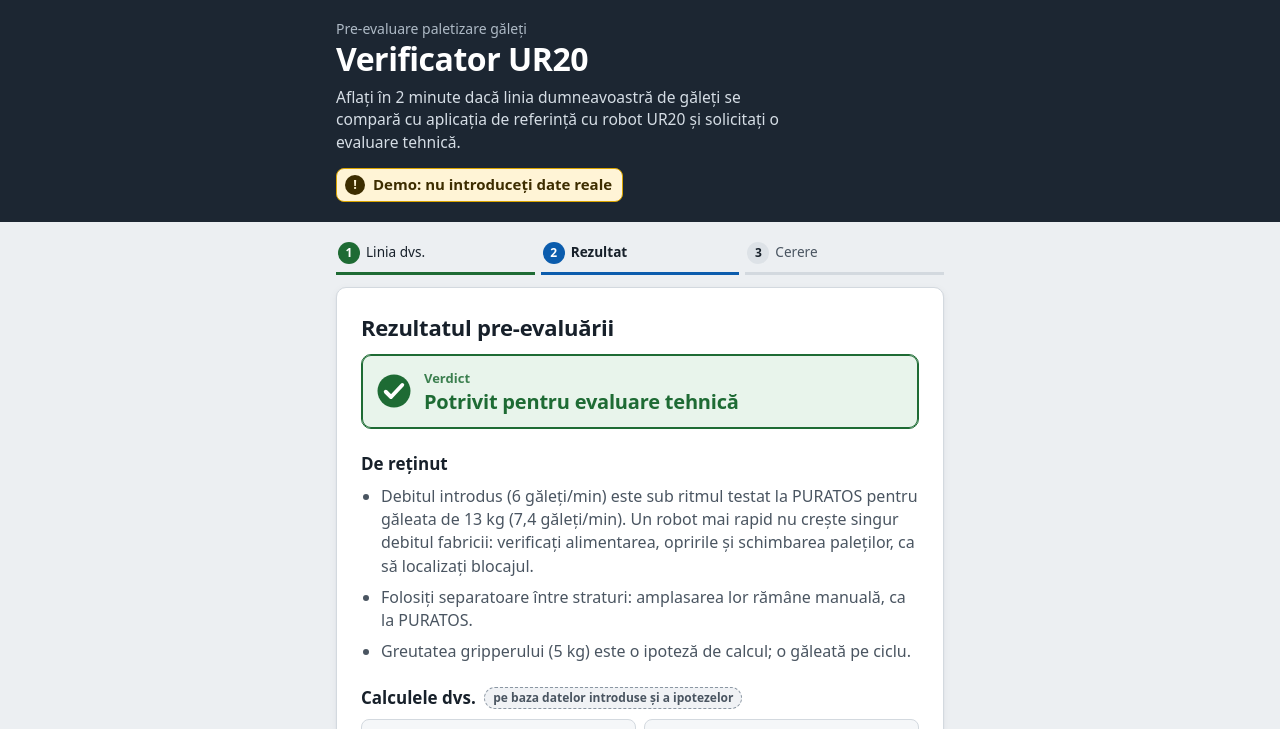
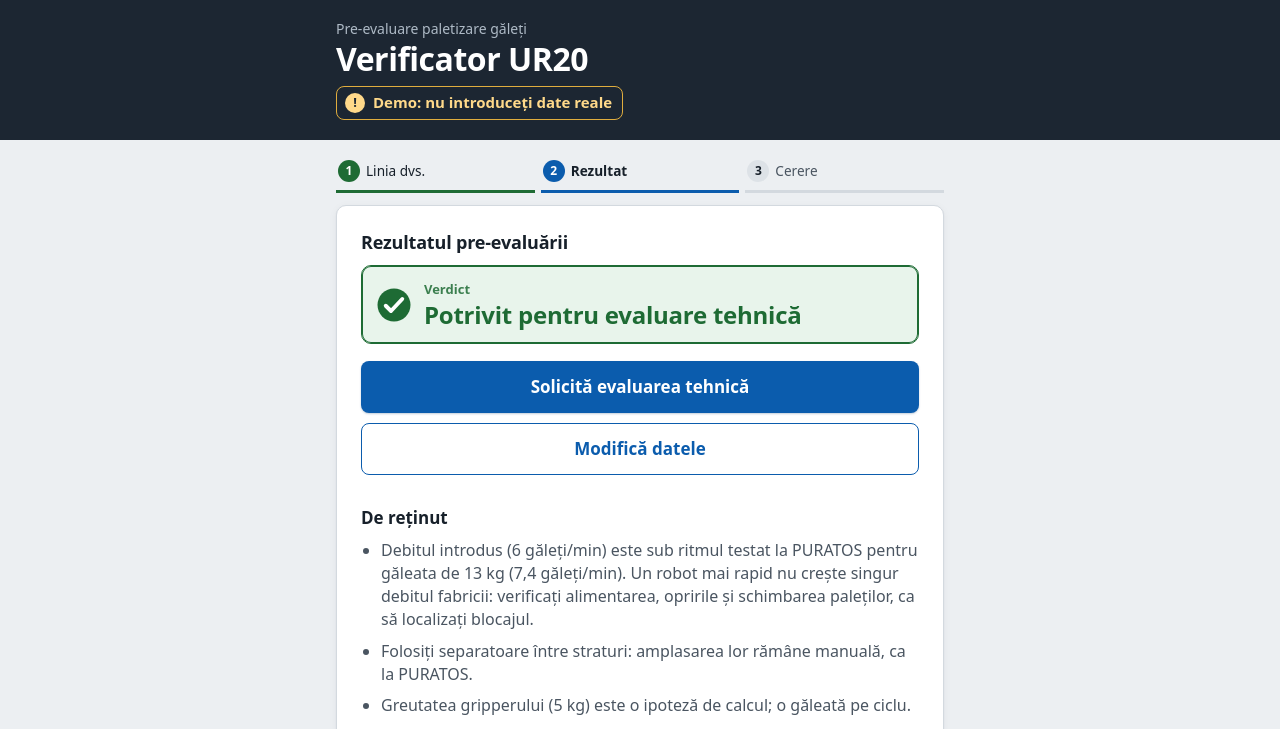
Before and after one commit to raducr516/ur20-verificator, a plain HTML site: page index.html in a window 1280 px wide. Both pictures are taken after a click on the button "Exemplu: caz normal". Shown: the top 729 px of the page. Drawn offline with Linux system fonts and the light colour scheme.

Commit message:
UX: actiunile imediat sub verdict, verdict mai mare, prim ecran mai clar
Co-Authored-By: Claude Fable 5.2 <noreply@anthropic.com>
Claude-Session: https://claude.ai/code/session_01RKSXd9RrsAChtAvbNVyMHh

```diff
--- a/style.css
+++ b/style.css
@@ -67,6 +67,12 @@ a:focus-visible { outline: 3px solid var(--focus); outline-offset: 2px; border-r
 }
 .demo-mic { margin-bottom: 10px; }
 
+/* Pe ecranele de după formular, antetul se scurtează (subtitlul e doar pentru primul ecran). */
+body:has(#ecran-linie[hidden]) .subtitlu { display: none; }
+/* Pastila Demo din antet: contur chihlimbar pe fundal închis, nu pastilă plină. */
+.antet .demo { background: transparent; color: #ffd98a; border-color: #e0ad3e; }
+.antet .demo .demo-semn { background: #ffd98a; color: var(--accent); }
+
 /* Indicator pași */
 .pasi ol { list-style: none; display: flex; gap: 6px; margin: 14px auto 2px; padding: 0; }
 .pasi li {
@@ -114,7 +120,7 @@ select {
 }
 input[type="text"]:focus, select:focus { outline: 3px solid rgba(11, 92, 173, .3); outline-offset: 0; border-color: var(--actiune); }
 input[aria-invalid="true"] { border-color: var(--eroare); box-shadow: inset 0 0 0 1px var(--eroare); }
-input[aria-invalid="true"]:focus { outline-color: rgba(179, 38, 30, .25); }
+input[aria-invalid="true"]:focus { outline-color: rgba(179, 38, 30, .25); border-color: var(--eroare); }
 
 .cu-unitate { display: flex; align-items: stretch; }
 .cu-unitate input:focus { position: relative; z-index: 1; }
@@ -185,6 +191,10 @@ input[aria-invalid="true"]:focus { outline-color: rgba(179, 38, 30, .25); }
   background: #fff; color: var(--actiune); border: 1px solid var(--actiune);
 }
 @media (hover: hover) and (pointer: fine) { .btn.btn-mic:hover { background: var(--actiune-fundal); } }
+/* O singură acțiune evidentă: exemplul normal e buton plin, cel greșit rămâne conturat. */
+#btn-exemplu-normal.btn:not(:disabled) { background: var(--actiune); color: #fff; border-color: var(--actiune); box-shadow: 0 1px 2px rgba(11, 60, 110, .25); }
+#btn-exemplu-normal.btn:not(:disabled):active { background: var(--actiune-hover); border-color: var(--actiune-hover); }
+@media (hover: hover) and (pointer: fine) { #btn-exemplu-normal.btn:not(:disabled):hover { background: var(--actiune-hover); border-color: var(--actiune-hover); } }
 .btn.btn-fictive { width: auto; margin: 0 0 18px; }
 .eroare-form { margin: 0 0 10px; }
 
@@ -230,7 +240,7 @@ input[aria-invalid="true"]:focus { outline-color: rgba(179, 38, 30, .25); }
 }
 .verdict .pictograma { flex: none; width: 36px; height: 36px; }
 .verdict .eticheta { margin: 0 0 1px; font-size: .8125rem; font-weight: 600; opacity: .85; }
-.verdict .text { margin: 0; font-size: 1.25rem; font-weight: 750; line-height: 1.22; letter-spacing: -0.01em; }
+.verdict .text { margin: 0; font-size: 1.5rem; font-weight: 750; line-height: 1.2; letter-spacing: -0.01em; }
 .verdict-potrivit { background: var(--ok-fundal); border-color: var(--ok); box-shadow: inset 0 0 0 1px var(--ok); color: var(--ok); }
 .verdict-validare { background: var(--atentie-fundal); border-color: var(--atentie-linie); box-shadow: inset 0 0 0 1px var(--atentie-linie); color: var(--atentie); }
 .verdict-in_afara { background: var(--stop-fundal); border-color: var(--stop); box-shadow: inset 0 0 0 1px var(--stop); color: var(--stop); }
@@ -266,6 +276,18 @@ input[aria-invalid="true"]:focus { outline-color: rgba(179, 38, 30, .25); }
 .referinta { background: #f2f6fb; border: 1px solid #c3d4e6; border-radius: var(--raza); padding: 14px; }
 .fix { margin: 10px 0 0; padding-top: 10px; font-size: .9375rem; line-height: 1.45; border-top: 1px solid #d3e0ed; }
 .referinta .lista-ref + .fix { margin-top: 12px; }
+
+/* Rezultat: acțiunile urcă imediat sub verdict (ordine vizuală; DOM-ul rămâne neschimbat).
+   În flex marginile nu se contopesc, deci sunt setate explicit; [hidden] rămâne display:none !important. */
+#ecran-rezultat:not([hidden]) { display: flex; flex-direction: column; }
+#ecran-rezultat > * { order: 0; }
+#ecran-rezultat > #titlu-rezultat { order: -3; margin-bottom: 0; font-size: 1.125rem; }
+#ecran-rezultat > .verdict { order: -2; margin: 12px 0 0; }
+#ecran-rezultat > .actiuni { order: -1; margin-top: 16px; padding-bottom: 8px; }
+#ecran-rezultat > .bloc { margin-top: 24px; }
+#ecran-rezultat .bloc h3 .eticheta-ipoteza, #ecran-rezultat .bloc h3 .eticheta-fapt {
+  display: table; margin: 6px 0 0; font-size: .8125rem; vertical-align: baseline;
+}
 
 /* Fișa */
 .fisa { margin-top: 12px; }
```
